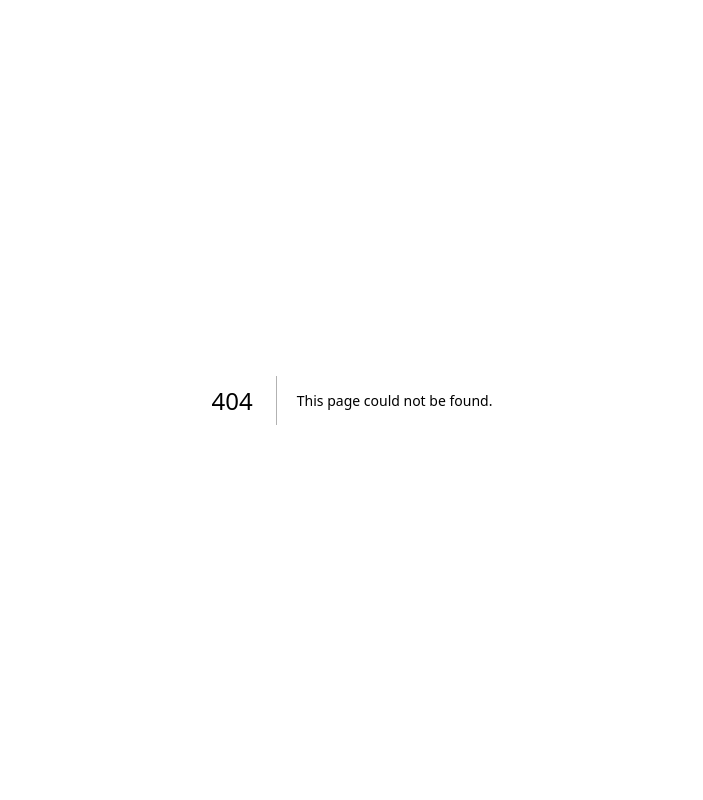
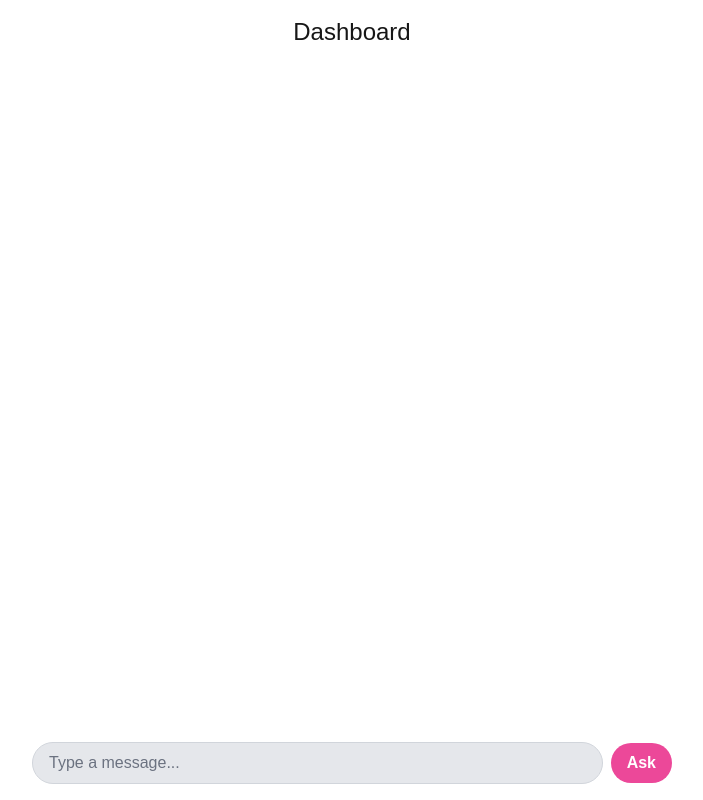
Before and after one commit to ahmad01039/demoapp, a Next.js app: page /chatbot in a window 1280 px wide. Before the commit this address had no page. Shown: the whole page, without its empty margins (288-991 px from the left). Built offline with nearby package versions, Linux system fonts and the light colour scheme.

Commit message:
chatgpt 3.5 integrated

```diff
--- a/package.json
+++ b/package.json
@@ -10,11 +10,13 @@
     "seed": "node prisma/seed.js"
   },
   "dependencies": {
+    "@ai-sdk/openai": "^0.0.72",
     "@next/env": "^15.0.2",
     "@prisma/client": "^5.22.0",
     "@tanstack/react-query": "^5.59.19",
     "@tanstack/react-query-devtools": "^5.59.19",
     "@types/axios": "^0.9.36",
+    "ai": "^3.4.33",
     "axios": "^1.7.7",
     "bcrypt": "^5.1.1",
     "cors": "^2.8.5",
--- /dev/null
+++ b/src/app/(routes)/chatbot/page.tsx
@@ -0,0 +1,78 @@
+// "use client";
+// import React from 'react';
+// import { useChat } from 'ai/react';
+
+// export default function Dashboard() {
+//   const { messages, input, setInput, handleSubmit } = useChat();
+
+//   return (
+//     <div className="flex flex-col min-h-screen">
+//       <h1 className="mt-4 text-2xl text-center">Dashboard</h1>
+
+//       <div className="flex-grow p-4 overflow-y-auto">
+//         {messages.map((message) => (
+//           <div key={message.id} className="my-2 p-2 rounded-md bg-gray-100">
+//             <div className="font-semibold">{message.role}:</div>
+//             <div>{message.content}</div>
+//           </div>
+//         ))}
+//       </div>
+
+//       <form onSubmit={handleSubmit} className="fixed bottom-4 left-1/2 transform -translate-x-1/2 w-1/2 flex items-center space-x-2">
+//         <input
+//           type="text"
+//           value={input}
+//           onChange={(event) => setInput(event.target.value)}
+//           className="w-full px-4 py-2 border border-gray-300 rounded-full bg-gray-200 placeholder-gray-500 text-gray-900"
+//           placeholder="Type a message..."
+//         />
+//         <button
+//           type="submit"
+//           className="px-4 py-2 rounded-full font-semibold text-white bg-pink-500 hover:bg-pink-600"
+//         >
+//           Ask
+//         </button>
+//       </form>
+//     </div>
+//   );
+// }
+"use client";
+import React from 'react';
+import { useChat } from 'ai/react';
+
+export default function Dashboard() {
+  const { messages, input, setInput, handleSubmit } = useChat();
+
+  return (
+    <div className="flex flex-col min-h-screen">
+      <h1 className="mt-4 text-2xl text-center">Dashboard</h1>
+
+      {/* Message container */}
+      <div className="flex-grow p-4 overflow-y-auto space-y-4">
+        {messages.map((message) => (
+          <div key={message.id} className="my-2 p-2 rounded-md bg-gray-100">
+            <div className="font-semibold">{message.role}:</div>
+            <div>{message.content}</div>
+          </div>
+        ))}
+      </div>
+
+      {/* Fixed input form */}
+      <form onSubmit={handleSubmit} className="fixed bottom-4 left-1/2 transform -translate-x-1/2 w-1/2 flex items-center space-x-2">
+        <input
+          type="text"
+          value={input}
+          onChange={(event) => setInput(event.target.value)}
+          className="w-full px-4 py-2 border border-gray-300 rounded-full bg-gray-200 placeholder-gray-500 text-gray-900"
+          placeholder="Type a message..."
+        />
+        <button
+          type="submit"
+          className="px-4 py-2 rounded-full font-semibold text-white bg-pink-500 hover:bg-pink-600"
+        >
+          Ask
+        </button>
+      </form>
+    </div>
+  );
+}
--- /dev/null
+++ b/src/app/api/chat/route.ts
@@ -0,0 +1,16 @@
+import { streamText } from 'ai';
+import { openai } from '@ai-sdk/openai';
+
+export async function POST(request:Request) {
+  const { messages } = await request.json();
+
+  const result = await streamText({
+    model: openai('gpt-3.5-turbo'),
+    system: 'you are a friendly assistant!',
+    messages,
+    tools: {
+    },
+  });
+
+  return result.toDataStreamResponse();
+}
--- /dev/null
+++ b/src/components/chatbot/chatbot.tsx
@@ -0,0 +1,9 @@
+"use client";
+import React from 'react';
+export default function Dashboard() {
+  return (
+    <div>
+      <h1 className="mt-4 text-2xl text-center">Dashboard</h1>
+    </div>
+  );
+}
```
Also changed, not shown: 1 other file (tests, documents, lock files or other folders).
